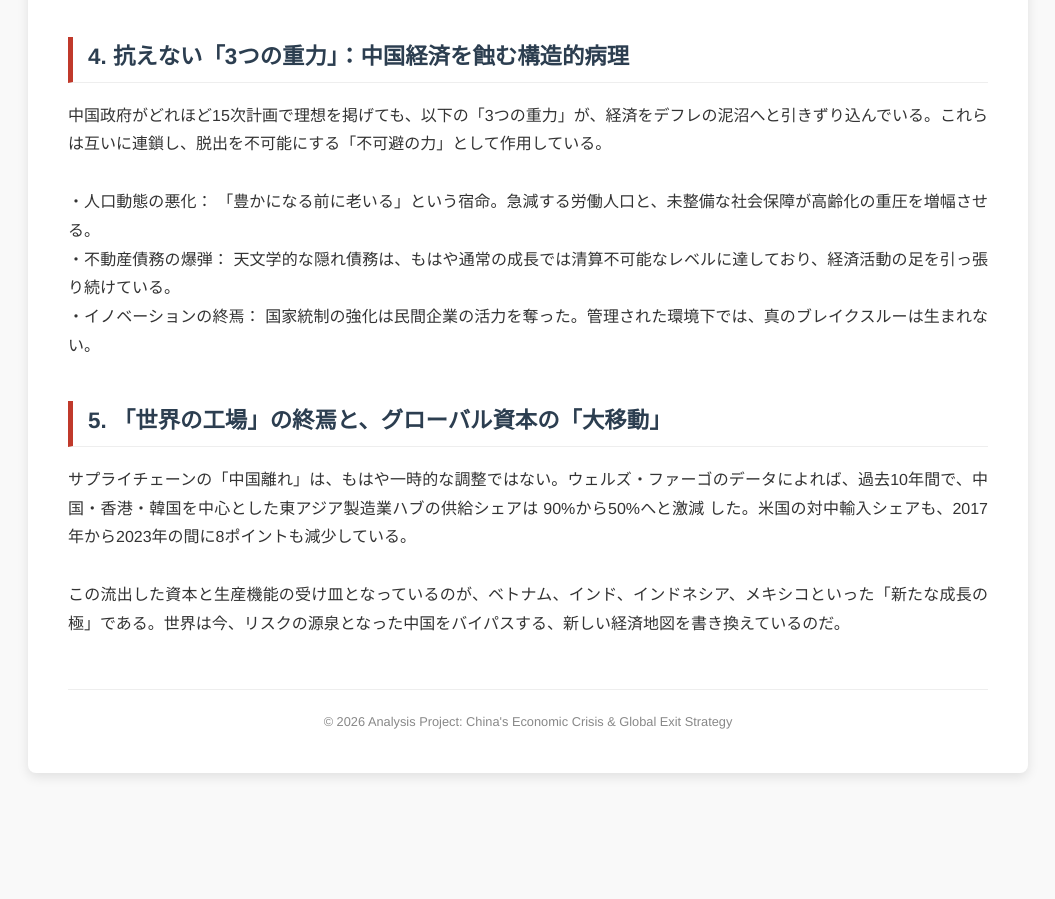
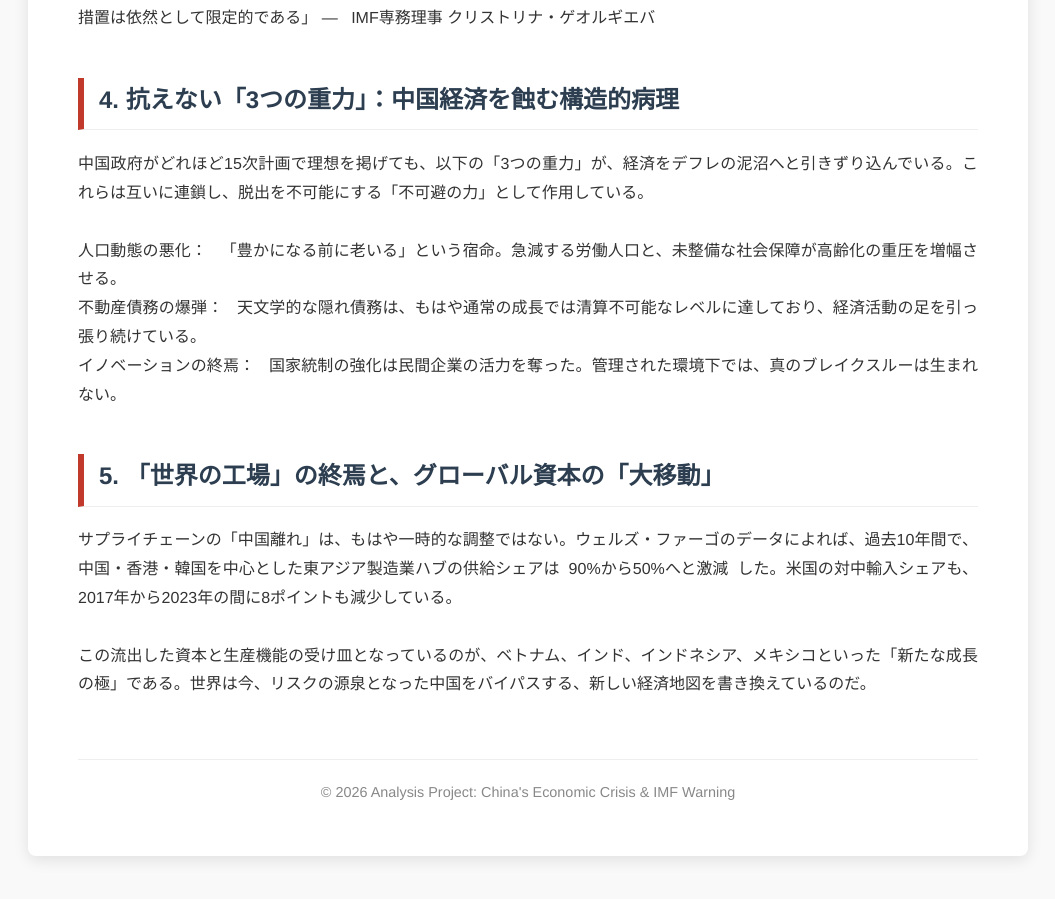
Before and after one commit to takykigo/youtube, a plain HTML site: page china-economy/imf-prescription.html in a window 1280 px wide. Shown: the part 1271-2170 px from the top of the page, without its empty margins (112-1167 px from the left). Before the commit the page ends 2104 px from the top, so only its background shows below. Drawn offline with Linux system fonts and the light colour scheme.

Commit message:
Update imf-prescription.html

```diff
--- a/china-economy/imf-prescription.html
+++ b/china-economy/imf-prescription.html
@@ -2,14 +2,14 @@
 <html lang="ja">
 <head>
     <meta charset="UTF-8">
-    <title>1兆ドルの黒字が隠す末期症状 - 中国経済レポート</title>
+    <title>1兆ドルの黒字が隠す「末期症状」 - 中国経済レポート</title>
     <style>
         body { font-family: "Helvetica Neue", Arial, "Hiragino Kaku Gothic ProN", "Hiragino Sans", sans-serif; line-height: 1.8; max-width: 1000px; margin: 40px auto; padding: 20px; color: #333; background-color: #f9f9f9; }
-        .container { background: #fff; padding: 40px; border-radius: 8px; box-shadow: 0 4px 12px rgba(0,0,0,0.1); border-top: 5px solid #c0392b; }
-        h1 { color: #c0392b; text-align: center; font-size: 1.7em; border-bottom: 2px solid #c0392b; padding-bottom: 10px; margin-bottom: 30px; }
-        h2 { color: #2c3e50; border-left: 5px solid #c0392b; padding-left: 15px; margin-top: 40px; font-size: 1.4em; border-bottom: 1px solid #eee; padding-bottom: 5px; }
-        p { margin-bottom: 1.5em; text-align: justify; white-space: pre-wrap; }
-        .footer { text-align: center; margin-top: 50px; color: #888; font-size: 0.8em; border-top: 1px solid #eee; padding-top: 20px; }
+        .container { background: #fff; padding: 50px; border-radius: 8px; box-shadow: 0 4px 15px rgba(0,0,0,0.1); border-top: 6px solid #c0392b; }
+        h1 { color: #c0392b; text-align: center; font-size: 1.8em; border-bottom: 2px solid #c0392b; padding-bottom: 15px; margin-bottom: 35px; font-weight: bold; line-height: 1.4; }
+        h2 { color: #2c3e50; border-left: 6px solid #c0392b; padding-left: 15px; margin-top: 45px; font-size: 1.5em; border-bottom: 1px solid #eee; padding-bottom: 8px; font-weight: bold; }
+        p { margin-bottom: 1.8em; text-align: justify; white-space: pre-wrap; }
+        .footer { text-align: center; margin-top: 60px; color: #888; font-size: 0.9em; border-top: 1px solid #eee; padding-top: 20px; }
     </style>
 </head>
 <body>
@@ -23,33 +23,33 @@
     <h2>2. 「1兆ドルの黒字」は強さではなく、悲鳴である</h2>
     <p>巨額の貿易黒字は、深刻な内需不振の裏返しという「逆説的な悲鳴」に他ならない。現在、中国は14億人が「すでに訪れた雨の日」のために貯蓄を切り詰め、消費を拒む「信頼の危機（Crisis of Confidence）」の最中にある。
 
-・バランスシート不況の深刻化： 不動産バブルの崩壊により家計資産が目減りし、防衛本能に駆られた国民は財布の紐を固く締めている。
-・「補助金漬け」の過剰生産： 政府が特定の製造業に注ぎ込む巨額の補助金が、需要を無視した過剰な供給を生み出し、それが安値で世界に溢れ出している。</p>
+バランスシート不況の深刻化：   不動産バブルの崩壊により家計資産が目減りし、防衛本能に駆られた国民は財布の紐を固く締めている。
+「補助金漬け」の過剰生産：   政府が特定の製造業に注ぎ込む巨額の補助金が、需要を無視した過剰な供給を生み出し、それが安値で世界に溢れ出している。</p>
 
     <h2>3. IMFによる「残酷な処方箋」：4.5%の衝撃</h2>
     <p>国際通貨基金（IMF）は、この歪んだ構造に対し、極めて厳しい是正措置を突きつけた。IMFが算出した「4.5%」という数字は、中国政府が重点産業に提供している補助金の対GDP比であり、これはEUの約3倍に達する不当な水準である。IMFが求めている処方箋は以下の通りだ。
 
-・輸出依存の断罪： 経済規模が巨大化した今、他国の犠牲の上に成り立つ輸出主導の成長はもはや許容されない。
-・社会保障の抜本的拡充： 国民が安心して消費できるよう、医療や年金制度を整備し、戸籍制度の壁を撤廃すること。
-・不動産危機の清算： GDP比5%もの巨費を投じて、存続不能な「ゾンビ企業」を淘汰し、市場の健全性を取り戻すこと。
-・若者の失業対策と雇用創出： 17%という危機的な水準にある若者の失業率に対し、サービス産業の開放などで雇用を創出すること。
+・輸出依存の断罪：   経済規模が巨大化した今、他国の犠牲の上に成り立つ輸出主導の成長はもはや許容されない。
+・社会保障の抜本的拡充：   国民が安心して消費できるよう、医療や年金制度を整備し、戸籍制度の壁を撤廃すること。
+・不動産危機の清算：   GDP比5%もの巨費を投じて、存続不能な「ゾンビ企業」を淘汰し、市場の健全性を取り戻すこと。
+・若者の失業対策と雇用創出：   17%という危機的な水準にある若者の失業率に対し、サービス産業の開放などで雇用を創出すること。
 
-「中国政府の動きは正しい方向へのステップであるが、直面している巨大な試練の規模に対して、これまでに実施された政策措置は依然として限定的である」 — IMF専務理事 クリストリナ・ゲオルギエバ</p>
+「中国政府の動きは正しい方向へのステップであるが、直面している巨大な試練の規模に対して、これまでに実施された政策措置は依然として限定的である」 —   IMF専務理事 クリストリナ・ゲオルギエバ</p>
 
     <h2>4. 抗えない「3つの重力」：中国経済を蝕む構造的病理</h2>
     <p>中国政府がどれほど15次計画で理想を掲げても、以下の「3つの重力」が、経済をデフレの泥沼へと引きずり込んでいる。これらは互いに連鎖し、脱出を不可能にする「不可避の力」として作用している。
 
-・人口動態の悪化： 「豊かになる前に老いる」という宿命。急減する労働人口と、未整備な社会保障が高齢化の重圧を増幅させる。
-・不動産債務の爆弾： 天文学的な隠れ債務は、もはや通常の成長では清算不可能なレベルに達しており、経済活動の足を引っ張り続けている。
-・イノベーションの終焉： 国家統制の強化は民間企業の活力を奪った。管理された環境下では、真のブレイクスルーは生まれない。</p>
+人口動態の悪化：   「豊かになる前に老いる」という宿命。急減する労働人口と、未整備な社会保障が高齢化の重圧を増幅させる。
+不動産債務の爆弾：   天文学的な隠れ債務は、もはや通常の成長では清算不可能なレベルに達しており、経済活動の足を引っ張り続けている。
+イノベーションの終焉：   国家統制の強化は民間企業の活力を奪った。管理された環境下では、真のブレイクスルーは生まれない。</p>
 
     <h2>5. 「世界の工場」の終焉と、グローバル資本の「大移動」</h2>
-    <p>サプライチェーンの「中国離れ」は、もはや一時的な調整ではない。ウェルズ・ファーゴのデータによれば、過去10年間で、中国・香港・韓国を中心とした東アジア製造業ハブの供給シェアは 90%から50%へと激減 した。米国の対中輸入シェアも、2017年から2023年の間に8ポイントも減少している。
+    <p>サプライチェーンの「中国離れ」は、もはや一時的な調整ではない。ウェルズ・ファーゴのデータによれば、過去10年間で、中国・香港・韓国を中心とした東アジア製造業ハブの供給シェアは  90%から50%へと激減  した。米国の対中輸入シェアも、2017年から2023年の間に8ポイントも減少している。
 
 この流出した資本と生産機能の受け皿となっているのが、ベトナム、インド、インドネシア、メキシコといった「新たな成長の極」である。世界は今、リスクの源泉となった中国をバイパスする、新しい経済地図を書き換えているのだ。</p>
 
     <div class="footer">
-        © 2026 Analysis Project: China's Economic Crisis & Global Exit Strategy
+        © 2026 Analysis Project: China's Economic Crisis & IMF Warning
     </div>
 </div>
 
```
